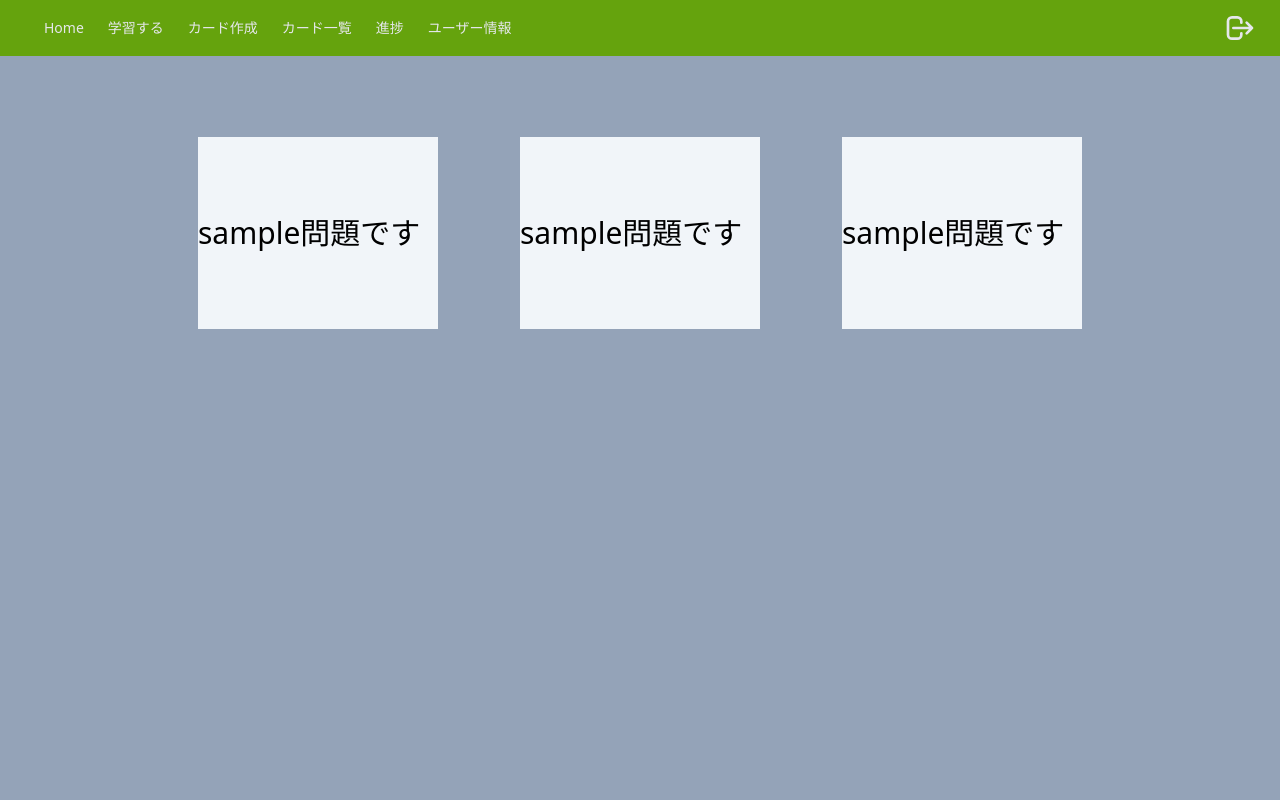
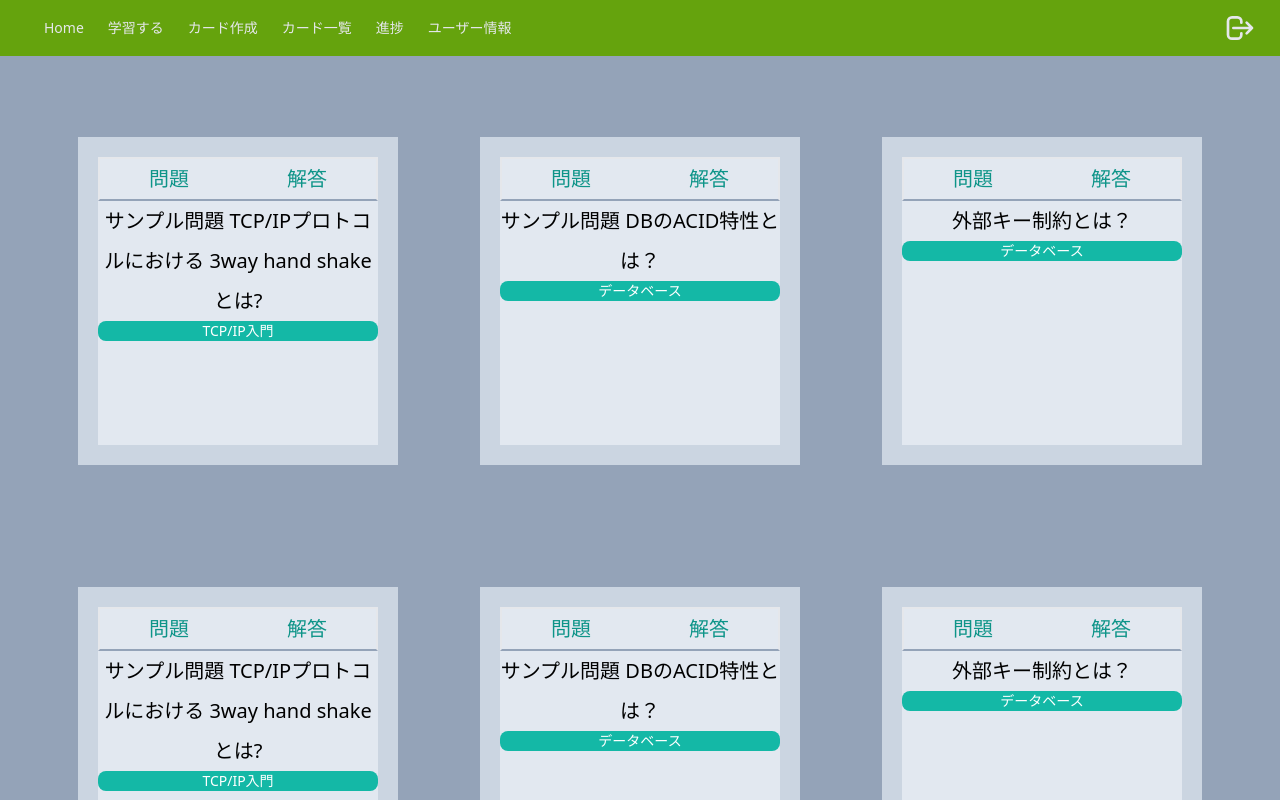
Before and after one commit to hiro7392/Ankicard_client, a React (Create React App) app: page /usercards in a window 1280 px wide. Shown: the top 800 px of the page. Built offline with nearby package versions, Linux system fonts and the light colour scheme.

Commit message:
カード一覧画面のcssを変更!

```diff
--- a/src/atoms/QuestionCardText.tsx
+++ /dev/null
@@ -1,17 +0,0 @@
-type questionTextProps={
-    text:string;
-    css:string;
-}
-export const QuestionCardText=(props:questionTextProps)=>{
-
-    const {text,css}=props
-
-
-    return(
-        <>
-            <h2 className={css}>
-                {text}
-            </h2>
-        </>
-    )
-}
--- /dev/null
+++ b/src/atoms/QuestionCardTextTag.tsx
@@ -0,0 +1,25 @@
+type questionTextProps={
+    text:string;
+    css:string;
+    tag:string
+}
+export const QuestionCardText=(props:questionTextProps)=>{
+
+    const {text,css,tag}=props
+
+
+    return(
+        <>
+            <div className={css}>
+                <div className="bg-slate-200 h-72 pb-10">
+                    <div className="flex items-start border-2 border-b-slate-400">
+                        <p className="flex-1 text-teal-600 hover:bg-white">問題 </p>
+                        <p className="flex-1 text-teal-600 hover:bg-white hover">解答</p>
+                    </div>
+                    <h2>{text}</h2>
+                    <p className="bottom-0 left-0 text-sm text-white bg-teal-500 rounded-lg">{tag}</p>
+                </div>
+            </div>
+        </>
+    )
+}
--- a/src/data/sampleQuestionAndAnswer.ts
+++ b/src/data/sampleQuestionAndAnswer.ts
@@ -8,7 +8,7 @@ export const sampleQuestions:question[]=[
             "サンプル問題 TCP/IPプロトコルにおける 3way hand shakeとは?",
         AnswerText:
             "TCPはコネクション型プロトコル（通信相手の応答があってはじめて通信を開始する）であることから、データ転送を行う前にコネクションの確立を行います。このTCPにおいて使用されるコネクションの確立のことを3ウェイハンドシェイクといいます。以下の手順の通り3回のやりとりによって確立されます",
-        tag:"マスタリングTCP/IP入門"
+        tag:"TCP/IP入門"
     },
     {
         id:2,
--- a/src/molecules/MiniQuestionCard.tsx
+++ b/src/molecules/MiniQuestionCard.tsx
@@ -1,17 +1,18 @@
 import { useEffect, useState } from "react";
-import { QuestionCardText } from "../atoms/QuestionCardText";
+import { QuestionCardText } from "../atoms/QuestionCardTextTag";
 type MiniQuestionCardProp={
     text:string;
     css:string;
+    tag:string;
 }
 
 export const MiniQuestionCard=(props:MiniQuestionCardProp)=>{
 
-    const {text,css}=props;
+    const {text,css,tag}=props;
     return(
         <>
+            <QuestionCardText text={text} css={css} tag={tag}/>
 
-            <QuestionCardText text={"sample問題です"} css={css} />
         </>
     );
 }
--- a/src/organism/QuestionCard.tsx
+++ b/src/organism/QuestionCard.tsx
@@ -1,7 +1,7 @@
 import { useEffect, useState } from "react";
 import { AnswerToNextQuestionButton } from "../atoms/AnswerToNextQuestionButton";
 import { QuestionToAnswerButton} from "../atoms/QuestionToAnswerButton";
-import { QuestionCardText } from "../atoms/QuestionCardText";
+import { QuestionCardText } from "../atoms/QuestionCardTextTag";
 import { question } from "../util/typeDefinition";
 
 type QuestionProps={
@@ -36,6 +36,7 @@ export const QuestionCard=(props:QuestionProps)=>{
                 props.Question.AnswerText
                 :props.Question.QuestionText}
             css="bg-slate-100 h-96 px-20 text-3xl flex items-center mb-10 leading-10"
+            tag={props.Question.tag}
             />
             {/*問題文->回答へ　遷移するボタン */}
             <QuestionToAnswerButton changeQuestionState={onclickOpenAnswer}
--- a/src/organism/QuestionCardsTable.tsx
+++ b/src/organism/QuestionCardsTable.tsx
@@ -6,6 +6,7 @@ export const QuestionCardsTable=()=>{
     //  ユーザのカード情報を取得して10件まで表示する
     const [userCreatedCards,setUserCreatedCards]=useState(sampleQuestions);
 
+
     useEffect(()=>{
         //  ここでapiを読んでカードを取得する
 
@@ -13,7 +14,7 @@ export const QuestionCardsTable=()=>{
         //setUserCreatedCards(sampleQuestions)
     },[]);
     //"bg-slate-100 h-48 w-32 px-20 text-3xl flex items-center mb-10 leading-10"
-    const css:string="bg-slate-100 h-48 w-60 mx-10 my-20  text-3xl flex items-center mb-10 leading-10";
+    const css:string="bg-slate-300 w-80 mx-10 mt-20 p-5 text-xl mb-10 leading-10";
     return(
         <>
             {
@@ -24,7 +25,16 @@ export const QuestionCardsTable=()=>{
                         {userCreatedCards.map((quesiton)=>{
                             return(
                             <td>
-                                <MiniQuestionCard text={quesiton.QuestionText} css={css}/>
+                                <MiniQuestionCard text={quesiton.QuestionText} css={css} tag={quesiton.tag}/>
+                            </td>);
+                        }
+                        )}
+                    </tr>
+                    <tr>
+                        {userCreatedCards.map((quesiton)=>{
+                            return(
+                            <td>
+                                <MiniQuestionCard text={quesiton.QuestionText} css={css} tag={quesiton.tag}/>
                             </td>);
                         }
                         )}
```
